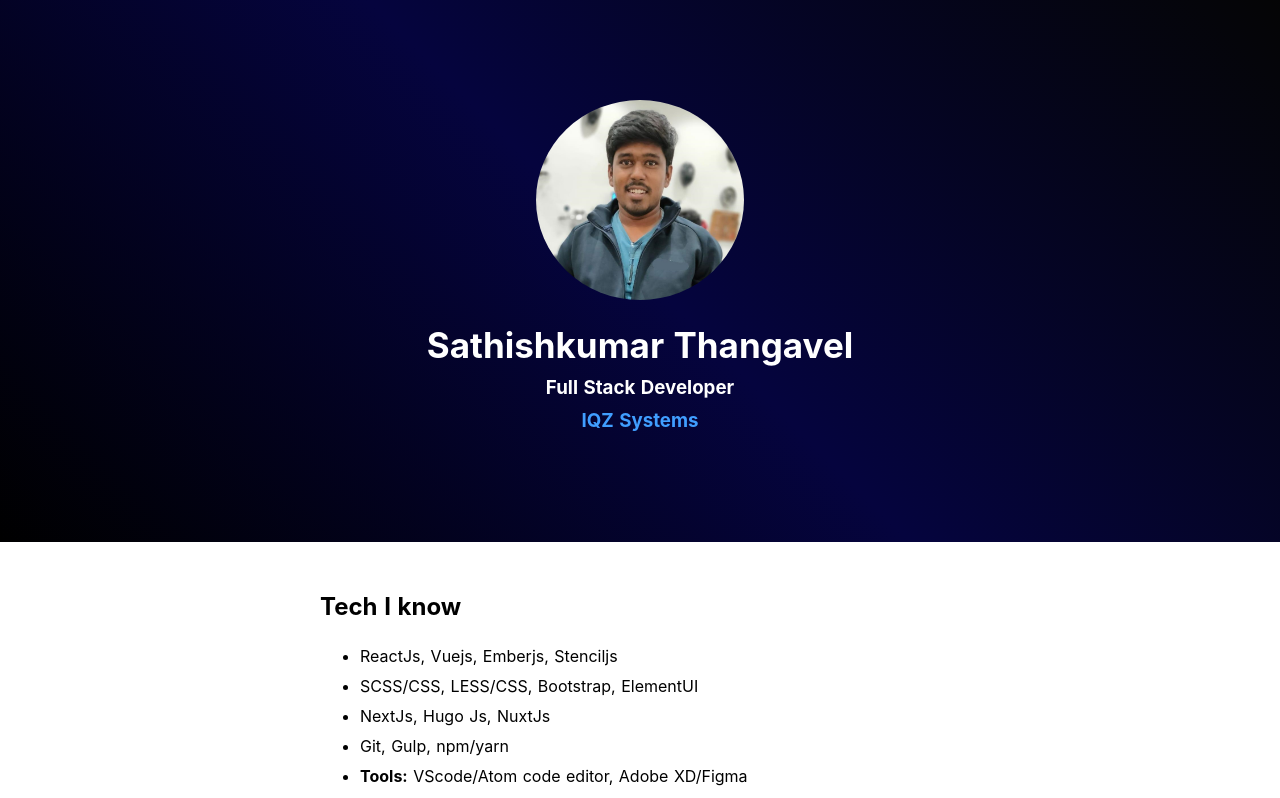
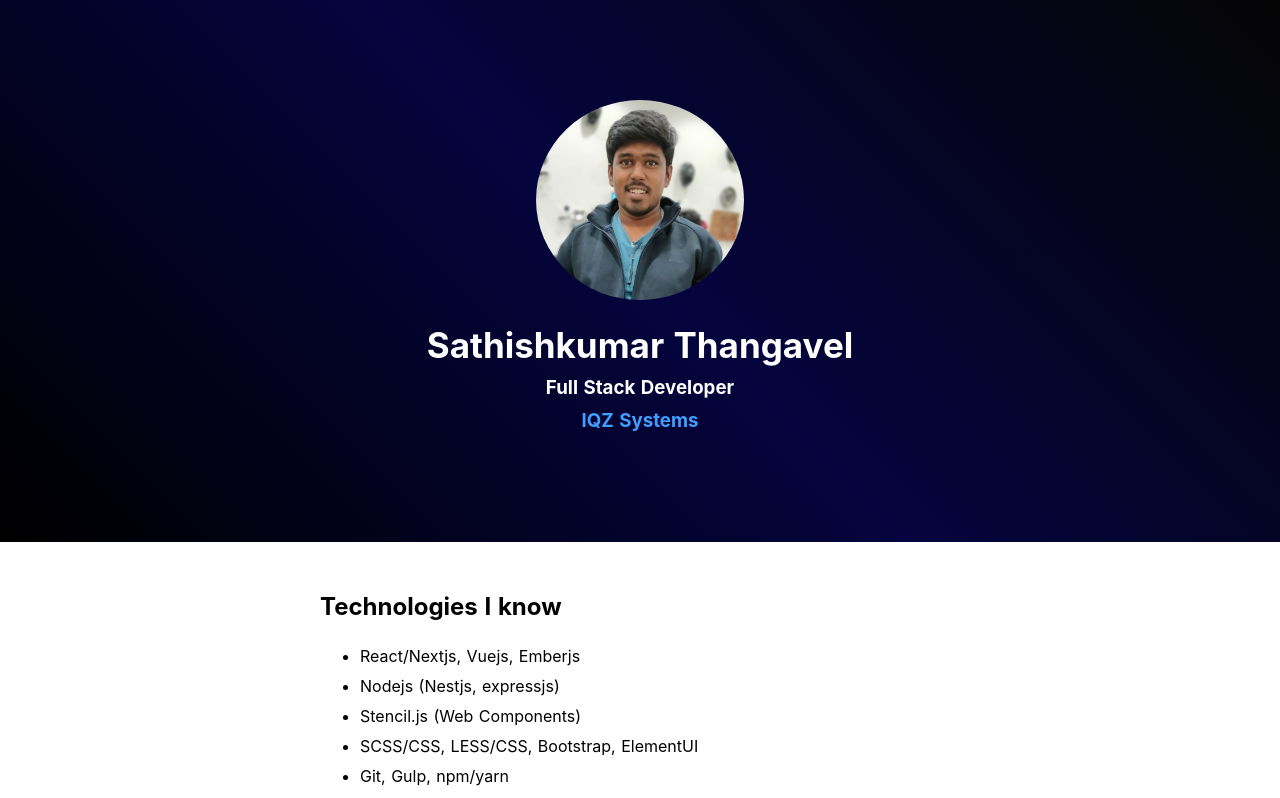
Before and after one commit to SathishkumarThangavel/my-portfolio, a Next.js app: page / in a window 1280 px wide. Shown: the top 798 px of the page. Built offline with nearby package versions, Linux system fonts and the light colour scheme.

Commit message:
Update about-us.tsx

```diff
--- a/components/about-us.tsx
+++ b/components/about-us.tsx
@@ -16,12 +16,14 @@ class AboutUs extends React.Component {
         return (
             <div className="section-container about-us">
                 <div className="introduction"></div>
-                <h2>Tech I know</h2>
+                <h2>Technologies I know</h2>
                 <ul>
-                    <li> ReactJs, Vuejs, Emberjs, Stenciljs</li>
+                    <li> React/Nextjs, Vuejs, Emberjs</li>
+                    <li> Nodejs (Nestjs, expressjs) </li>
+                    <li> Stencil.js (Web Components) </li>
                     <li> SCSS/CSS, LESS/CSS, Bootstrap, ElementUI</li>
-                    <li> NextJs, Hugo Js, NuxtJs</li>
                     <li> Git, Gulp, npm/yarn</li>
+                    <li> Docker </li>
                     <li><b>Tools:</b> VScode/Atom code editor, Adobe XD/Figma</li>
                 </ul>
 
```
